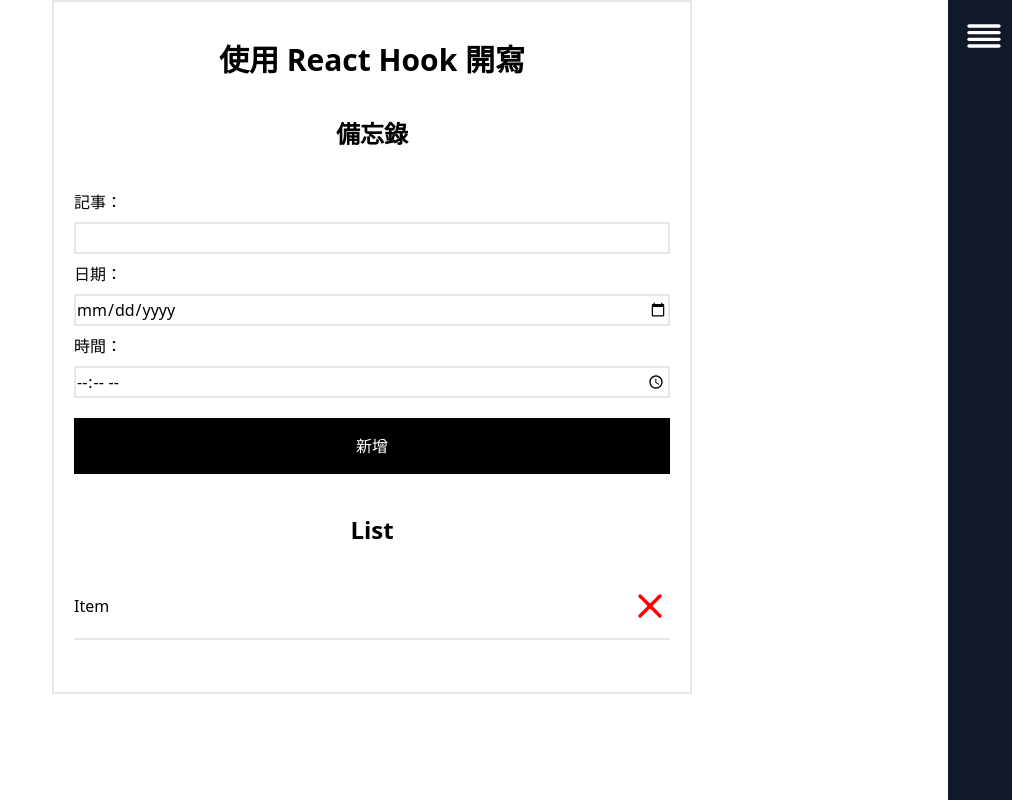
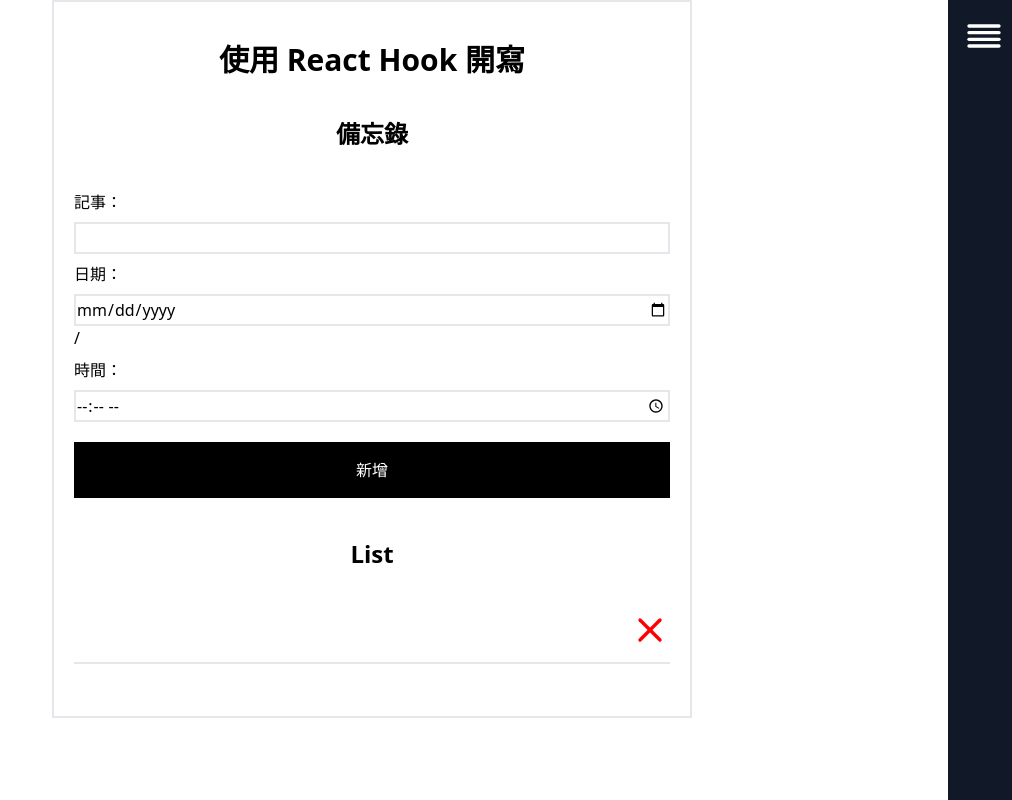
Before and after one commit to story0629/react-todo-list, a React (Vite) app: page /hook in a window 1280 px wide. Both pictures are taken after a click on the button "新增". Shown: the whole page, without its empty margins (268-1280 px from the left). Built offline with nearby package versions, Linux system fonts and the light colour scheme.

Commit message:
Hook Todo Done

```diff
--- a/package.json
+++ b/package.json
@@ -10,10 +10,12 @@
     "preview": "vite preview"
   },
   "dependencies": {
+    "@types/uuid": "^9.0.8",
     "react": "^18.2.0",
     "react-dom": "^18.2.0",
     "react-icons": "^5.0.1",
-    "react-router-dom": "^6.22.1"
+    "react-router-dom": "^6.22.1",
+    "uuid": "^9.0.1"
   },
   "devDependencies": {
     "@types/react": "^18.2.55",
--- a/src/Components/Edit.tsx
+++ b/src/Components/Edit.tsx
@@ -1,14 +1,34 @@
-const Edit = () => {
+import { useState } from 'react';
+import { v4 } from 'uuid';
+
+const Edit = ({ addHandler }) => {
+
+  const addItem = () => {
+    addHandler((prevData) => {
+      return [{
+        id: v4(),
+        note,
+        date,
+        time
+      },
+      ...prevData]
+    });
+  }
+
+  const [note, setNote] = useState('');
+  const [date, setDate] = useState('');
+  const [time, setTime] = useState('');
+
   return (
     <div className="edit">
         <h2 className="h2">備忘錄</h2>
         <p>記事：</p>
-        <input type="text" name="" id="" />
+        <input type="text" name="note" value={note} onChange={(e) => setNote(e.target.value)} />
         <p>日期：</p>
-        <input type="date" name="" id="" />
+        <input type="date" name="date" value={date} onChange={(e) => setDate(e.target.value)}  /> /
         <p>時間：</p>
-        <input type="time" name="" id="" />
-        <button className="add">新增</button>
+        <input type="time" name="time" value={time} onChange={(e) => setTime(e.target.value)}  />
+        <button className="add" onClick={addItem}>新增</button>
     </div>
   )
 }
--- a/src/Components/Item.tsx
+++ b/src/Components/Item.tsx
@@ -1,11 +1,20 @@
 import { FiX } from "react-icons/fi";
 
-const Item = () => {
+const Item = ({id, note, date, time, deleteHandler}) => {
+  const deleteItem = () => {
+    deleteHandler(prevData => {
+      return prevData.filter(item => item.id !== id)
+    })
+  }
+
   return (
     <div className="item">
-        Item
+        <div>
+          <p>{note}</p>
+          <span>{date} {time}</span>
+        </div>
         <div className="remove">
-          <FiX size={"2.5rem"} color="red"  />
+          <FiX size={"2.5rem"} color="red" onClick={deleteItem} />
         </div>
     </div>
   )
--- a/src/Components/List.tsx
+++ b/src/Components/List.tsx
@@ -1,12 +1,30 @@
-import Item from './Item'
+import Item from "./Item";
 
-const List = () => {
+// type listData is array content is string
+// type typeListData = string[];
+
+const List = ({ listData, deleteHandler }) => {
   return (
     <div className="list">
-        <h2 className="h2">List</h2>
-        <Item />
+      {listData.length > 0 ? <h2 className="h2">List</h2> : ""}
+      {
+        // map
+        listData.map((item: string) => {
+          const { id, note, date, time } = item;
+          return (
+            <Item
+              key={id}
+              id={id}
+              note={note}
+              date={date}
+              time={time}
+              deleteHandler={deleteHandler}
+            ></Item>
+          );
+        })
+      }
     </div>
-  )
-}
+  );
+};
 
-export default List
+export default List;
--- a/src/Pages/Hook.tsx
+++ b/src/Pages/Hook.tsx
@@ -4,11 +4,19 @@ import { useState, useEffect } from 'react';
 import './Pages.css'
 
 const Hook = () => {
+  const [data, setData] = useState([]);
+
+  useEffect(() => {
+    // const data = JSON.parse(localStorage.getItem('data') || '[]');
+    console.log("🚀 ~ Hook ~ data:", data)
+
+  }, [data])
+
   return (
     <div className="app">
         <h1 className="h1">使用 React Hook 開寫</h1>
-        <Edit />
-        <List />
+        <Edit addHandler={setData }/>
+        <List listData={data} deleteHandler={setData} />
     </div>
   )
 }
--- a/src/Pages/Pages.css
+++ b/src/Pages/Pages.css
@@ -38,3 +38,7 @@ input {
     @apply w-full mb-3 pb-3 border-b-2;
     @apply flex justify-between items-center;
 }
+
+.remove {
+    @apply cursor-pointer;
+}
```
Also changed, not shown: 1 other file (tests, documents, lock files or other folders).
